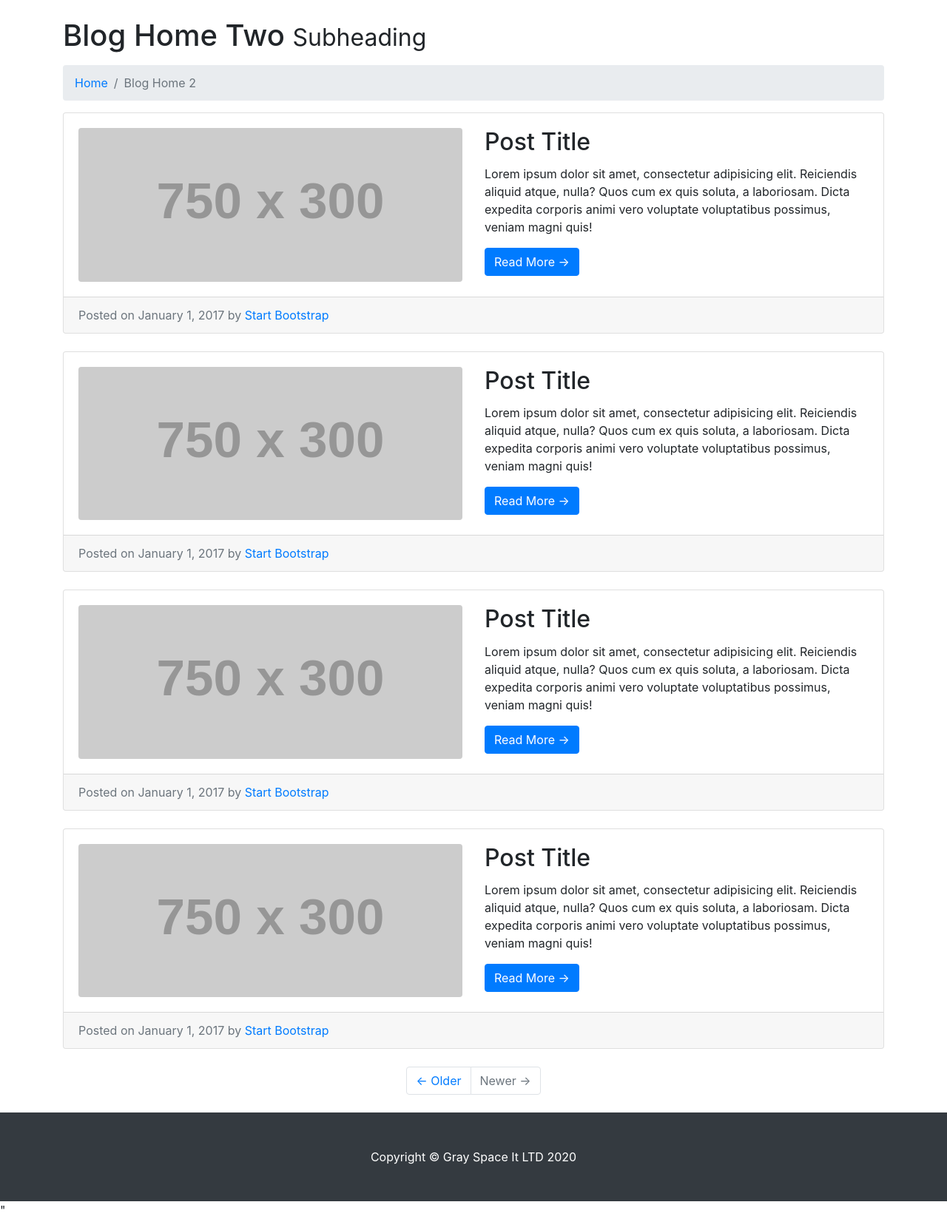
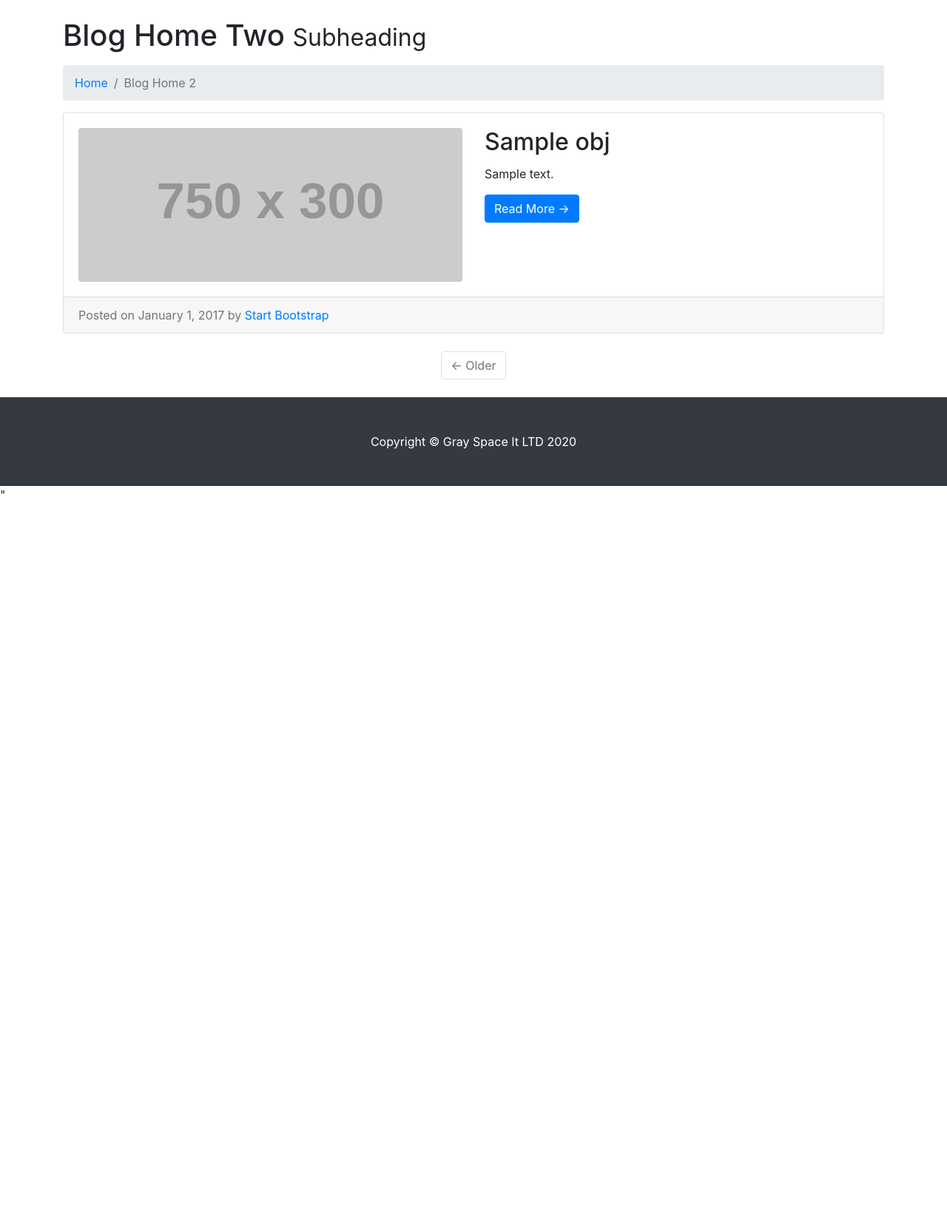
Before and after one commit to FAKRUL-77/Blog, a Django app: template templates/blog-listing.html in a window 1280 px wide. Shown: the part 56-1704 px from the top of the page at 74% size. After the commit the page ends 724 px from the top, so only its background shows below. Run offline with Django 3.2, Linux system fonts and the light colour scheme; the template is opened without the code that fills it: most values are stand-ins (such as "Sample title", 1, 10 or a date in 2020); grey boxes labelled with a size stand in for pictures from a placeholder-image service; some libraries are stand-ins or nearby versions.

Commit message:
[ADD] ADDED REFERENCE FOR GETTING POST FROM JSON JSONPLACEHOLDER Create a view for getting post and making pagination     - Get posts from jsonplaceholder using requests     - Make pagination with four post at each page     - Edited blog-listing.html to show posts Resolves: #2

```diff
--- a/templates/blog-listing.html
+++ b/templates/blog-listing.html
@@ -16,7 +16,7 @@
             <li class="breadcrumb-item active">Blog Home 2</li>
         </ol>
 
-    <!-- Blog Post -->
+        {% for obj in page_obj %}
             <div class="card mb-4">
                 <div class="card-body">
                     <div class="row">
@@ -26,8 +26,8 @@
                             </a>
                         </div>
                         <div class="col-lg-6">
-            <h2 class="card-title">Post Title</h2>
-            <p class="card-text">Lorem ipsum dolor sit amet, consectetur adipisicing elit. Reiciendis aliquid atque, nulla? Quos cum ex quis soluta, a laboriosam. Dicta expedita corporis animi vero voluptate voluptatibus possimus, veniam magni quis!</p>
+                            <h2 class="card-title">{{ obj.title }}</h2>
+                            <p class="card-text">{{ obj.body }}</p>
                             <a href="#" class="btn btn-primary">Read More &rarr;</a>
                         </div>
                     </div>
@@ -37,81 +37,28 @@
                     <a href="#">Start Bootstrap</a>
                 </div>
             </div>
+        {% endfor %}
 
-    <!-- Blog Post -->
-    <div class="card mb-4">
-      <div class="card-body">
-        <div class="row">
-          <div class="col-lg-6">
-            <a href="#">
-              <img class="img-fluid rounded" src="http://placehold.it/750x300" alt="">
-            </a>
-          </div>
-          <div class="col-lg-6">
-            <h2 class="card-title">Post Title</h2>
-            <p class="card-text">Lorem ipsum dolor sit amet, consectetur adipisicing elit. Reiciendis aliquid atque, nulla? Quos cum ex quis soluta, a laboriosam. Dicta expedita corporis animi vero voluptate voluptatibus possimus, veniam magni quis!</p>
-            <a href="#" class="btn btn-primary">Read More &rarr;</a>
-          </div>
-        </div>
-      </div>
-      <div class="card-footer text-muted">
-        Posted on January 1, 2017 by
-        <a href="#">Start Bootstrap</a>
-      </div>
-    </div>
 
-    <!-- Blog Post -->
-    <div class="card mb-4">
-      <div class="card-body">
-        <div class="row">
-          <div class="col-lg-6">
-            <a href="#">
-              <img class="img-fluid rounded" src="http://placehold.it/750x300" alt="">
-            </a>
-          </div>
-          <div class="col-lg-6">
-            <h2 class="card-title">Post Title</h2>
-            <p class="card-text">Lorem ipsum dolor sit amet, consectetur adipisicing elit. Reiciendis aliquid atque, nulla? Quos cum ex quis soluta, a laboriosam. Dicta expedita corporis animi vero voluptate voluptatibus possimus, veniam magni quis!</p>
-            <a href="#" class="btn btn-primary">Read More &rarr;</a>
-          </div>
-        </div>
-      </div>
-      <div class="card-footer text-muted">
-        Posted on January 1, 2017 by
-        <a href="#">Start Bootstrap</a>
-      </div>
-    </div>
-
-    <!-- Blog Post -->
-    <div class="card mb-4">
-      <div class="card-body">
-        <div class="row">
-          <div class="col-lg-6">
-            <a href="#">
-              <img class="img-fluid rounded" src="http://placehold.it/750x300" alt="">
-            </a>
-          </div>
-          <div class="col-lg-6">
-            <h2 class="card-title">Post Title</h2>
-            <p class="card-text">Lorem ipsum dolor sit amet, consectetur adipisicing elit. Reiciendis aliquid atque, nulla? Quos cum ex quis soluta, a laboriosam. Dicta expedita corporis animi vero voluptate voluptatibus possimus, veniam magni quis!</p>
-            <a href="#" class="btn btn-primary">Read More &rarr;</a>
-          </div>
-        </div>
-      </div>
-      <div class="card-footer text-muted">
-        Posted on January 1, 2017 by
-        <a href="#">Start Bootstrap</a>
-      </div>
-    </div>
 
         <!-- Pagination -->
         <ul class="pagination justify-content-center mb-4">
+
+            {% if page_obj.has_previous %}
                 <li class="page-item">
-        <a class="page-link" href="#">&larr; Older</a>
+                    <a class="page-link" href="?page={{ page_obj.previous_page_number }}">&larr; Older</a>
                 </li>
+            {% else %}
                 <li class="page-item disabled">
-        <a class="page-link" href="#">Newer &rarr;</a>
+                    <a class="page-link" href="?page={{ page_obj.next_page_number }}">&larr; Older</a>
                 </li>
+            {% endif %}
+
+            {% if page_obj.has_next %}
+                <li class="page-item">
+                    <a class="page-link" href="?page={{ page_obj.next_page_number }}">Newer &rarr;</a>
+                </li>
+            {% endif %}
         </ul>
 
     </div>
```
Also changed, not shown: posts/views.py (+14 -1 lines). Lines whose indentation alone changed are shown as unchanged.
